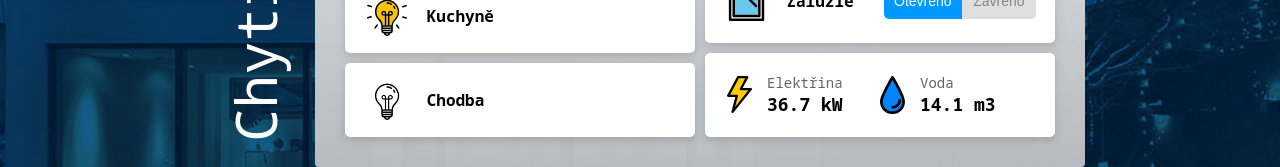
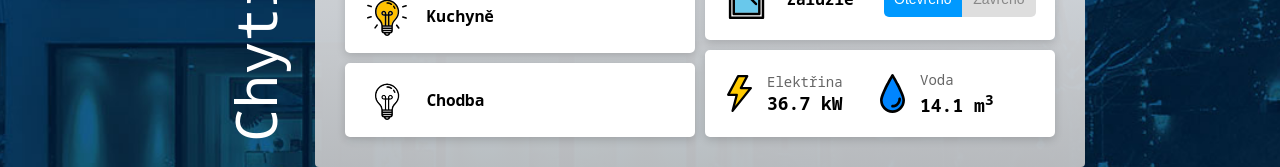
Before and after one commit to benesvoj/smart-home-app, a React (Vite) app: page / in a window 1280 px wide. Shown: the part 426-593 px from the top of the page. Built offline with nearby package versions, Linux system fonts and the light colour scheme.

Commit message:
solve issue with m3 and kW in the energySource component

```diff
--- a/src/components/EnergySource.jsx
+++ b/src/components/EnergySource.jsx
@@ -2,15 +2,15 @@ import PropTypes from "prop-types";
 import {EnergyIcon} from "./EnergyIcon.jsx";
 
 export const EnergySource = ({image, description, value, type}) => {
-    // TODO: m<sup>3</sup>
-    const isWater = (type === 'water' ? 'm3' : 'kW')
-
     return (
         <div className="energy__source">
             <EnergyIcon icon={image} alt={description} />
             <div className="energy__consumption">
                 <div className="energy__description">{description}</div>
-                <div className="energy__value">{value} {isWater}</div>
+                {type === 'water'
+                    ? <div className="energy__value">{value} m<sup>3</sup></div>
+                    : <div className="energy__value">{value} kW</div>
+                }
             </div>
         </div>
     )
```
Also changed, not shown: src/components/Energy.jsx (+6 -1 lines).
